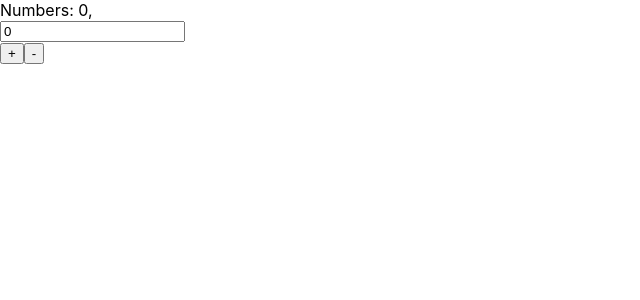
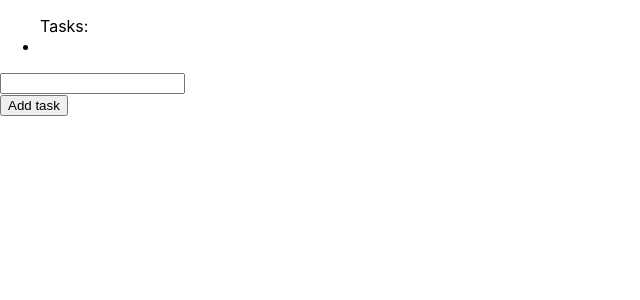
Before and after one commit to sofacles/react-hooks-ala-ben-awad, a React (Create React App) app: page / in a window 1280 px wide. Shown: the top 300 px of the page, without its empty margins (0-640 px from the left). Built offline with nearby package versions, Linux system fonts and the light colour scheme.

Commit message:
Getting rid of increment and decrement action types, now there is just “add” which adds whatever is in the text box to the list of strings.  My one and only action type: Action now has a payload with a “text” property.  ActionType enum only contains this action.

```diff
--- a/src/App.tsx
+++ b/src/App.tsx
@@ -1,29 +1,26 @@
 import * as React from 'react';
 
 enum ActionType {
-  Increment = 'increment',
-  Decrement = 'decrement',
+  Add = 'add',
 }
 
 interface IState {
-  enteredNumbers: number[];
+  allTasks: string[];
 }
 
 interface IAction {
   type: ActionType;
   payload: {
-    x: number;
+    text: string;
   };
 }
 
-const initialState: IState = {enteredNumbers: [0]};
+const initialState: IState = {allTasks: [""]};
 
 const reducer: React.Reducer<IState, IAction> = (state, action) => {
   switch (action.type) {
-    case ActionType.Increment:
-      return {enteredNumbers: state.enteredNumbers.concat(action.payload.x)};
-    case ActionType.Decrement:
-      return {enteredNumbers: state.enteredNumbers.concat(action.payload.x * 10) };
+    case ActionType.Add:
+      return {allTasks: state.allTasks.concat(action.payload.text)};
     default:
       throw new Error();
   }
@@ -33,20 +30,19 @@ const reducer: React.Reducer<IState, IAction> = (state, action) => {
 
 const App = () => {
   const [state, dispatch] = React.useReducer<React.Reducer<IState, IAction>>(reducer, initialState);
-  const [candidate, setCandidate] = React.useState(0);
+  const [taskText, setTaskText] = React.useState("");
 
   return (
     <div>
-      <div>Numbers: {state.enteredNumbers.map(n => <span key={n}>{n},</span>)}</div>
-      <div><input value={candidate} onChange={(e) => {
-        setCandidate((e.target.value) as unknown as number)
+      <ul>Tasks: {state.allTasks.map(t => <li key={t}>{t}</li>)}</ul>
+      <div><input value={taskText} onChange={(e) => {
+        setTaskText(e.target.value);
       }} /></div>
       <button onClick={
-        () => dispatch({type: ActionType.Increment, payload: { x: candidate } })
-      }>+</button>
-      <button onClick={
-        () => dispatch({type: ActionType.Decrement, payload: { x: candidate }})
-      }>-</button>
+        () => {
+          dispatch({type: ActionType.Add, payload: { text: taskText } });
+        }
+      }>Add task</button>
     </div>
   );
 };
```
